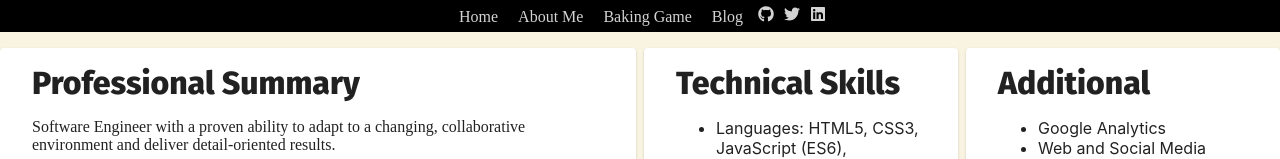
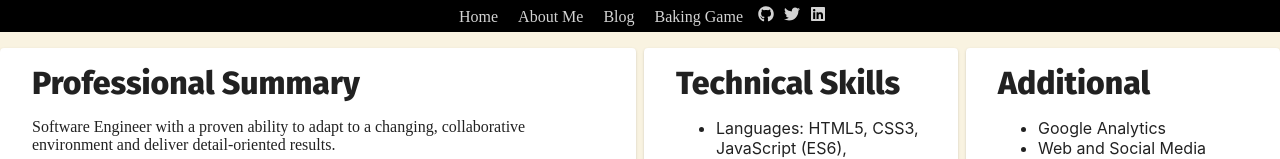
Before and after one commit to audreywrong/personalwebsite-react, a React (Create React App) app in the folder my-app/: page /about-me in a window 1280 px wide. Shown: the top 159 px of the page. Built offline with nearby package versions, Linux system fonts and the light colour scheme; a web font is replaced by a local one.

Commit message:
move blog link

```diff
--- a/my-app/src/App.jsx
+++ b/my-app/src/App.jsx
@@ -24,12 +24,12 @@ function App() {
               <Link className="nav-item" to="/about-me">
                 About Me
               </Link>
+              <a className="nav-item" href="https://audreywrong.github.io/all-about-audrey/" target="_blank">
+                Blog
+              </a>
               <Link className="nav-item" to="/baking-game">
                 Baking Game
               </Link>
-              <a className="nav-item" href="https://audreywrong.github.io/all-about-audrey/" target="_blank">
-                Blog
-              </a>
               <a className="social-item" href="https://github.com/audreywrong" target="_blank">
                 <FaGithub />
               </a>
```
